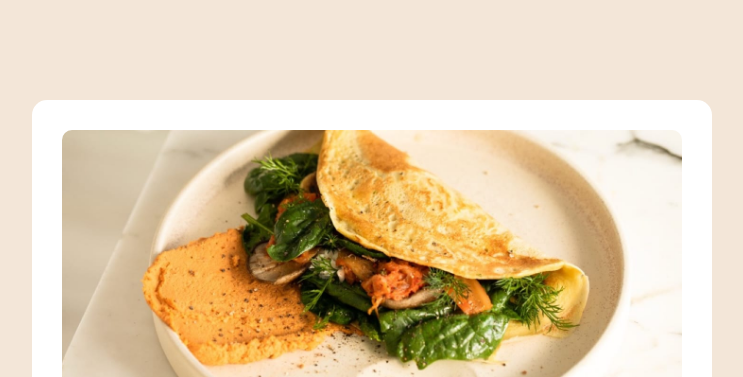
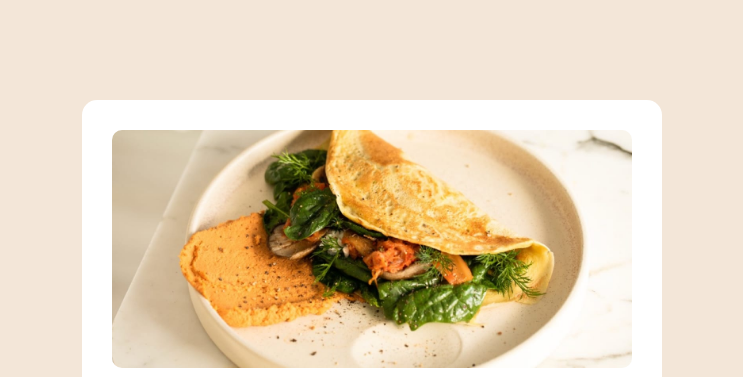
Before and after one commit to Veracruzjw/Recipe_Page, a plain HTML site: page index.html in a window 1280 px wide. Shown: the top 377 px of the page, without its empty margins (268-1011 px from the left). Drawn offline with Linux system fonts and the light colour scheme.

Commit message:
Update style.css

```diff
--- a/style.css
+++ b/style.css
@@ -9,7 +9,7 @@ section {
     height: auto;
     background-color: hsl(30, 54%, 90%);
     display: flex;
-    padding: 100px 300px;
+    padding: 100px 350px;
 
 }
 
```
